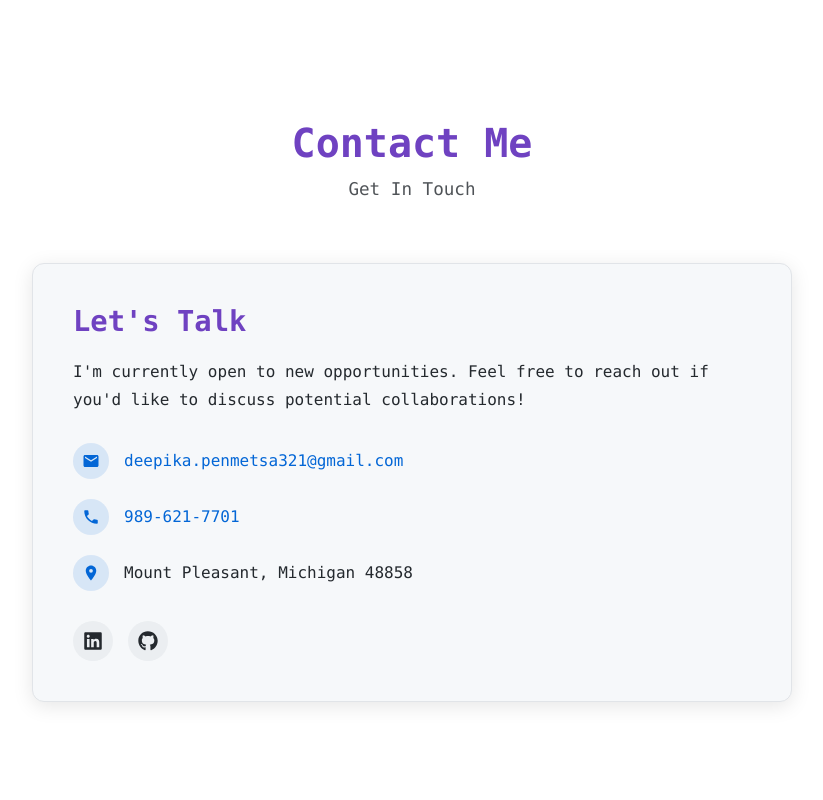
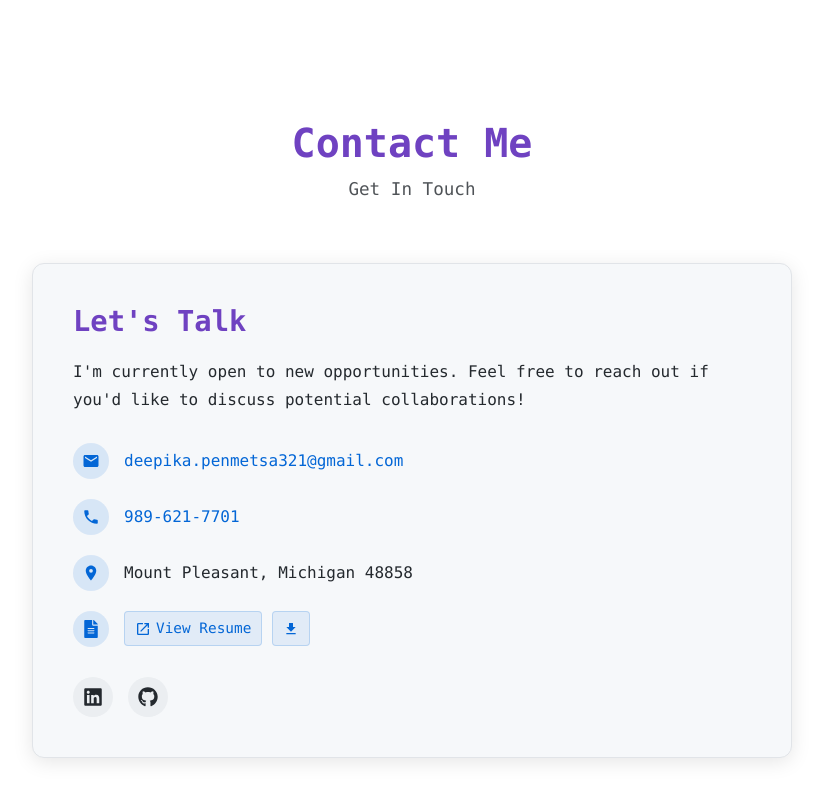
Before and after one commit to deepika-penmetsa/Portfolio, a React (Create React App) app: page / in a window 1280 px wide. Shown: the part 4148-4948 px from the top of the page, without its empty margins (228-1051 px from the left). Built offline with nearby package versions, Linux system fonts and the light colour scheme.

Commit message:
UI changes 5

```diff
--- a/src/components/Contact.js
+++ b/src/components/Contact.js
@@ -3,11 +3,15 @@ import styled from 'styled-components';
 import {
   MdEmail,
   MdLocationOn,
-  MdPhone
+  MdPhone,
+  MdDownload,
+  MdOpenInNew
 } from 'react-icons/md';
-import { FaLinkedin, FaGithub } from 'react-icons/fa';
+import { FaLinkedin, FaGithub, FaFileAlt } from 'react-icons/fa';
 
 const Contact = ({ resumeData }) => {
+  const resumePath = '/assets/Deepika_Penmetsa_Resume.pdf';
+
   return (
     <ContactContainer id="contact">
       <div className="container">
@@ -53,6 +57,22 @@ const Contact = ({ resumeData }) => {
                   <MdLocationOn />
                 </ContactIcon>
                 <ContactInfoValue>{resumeData.personal.location}</ContactInfoValue>
+              </ContactInfoItem>
+
+              <ContactInfoItem>
+                <ContactIcon>
+                  <FaFileAlt />
+                </ContactIcon>
+                <ContactInfoValue>
+                  <ResumeActions>
+                    <ResumeLink href={resumePath} target="_blank" rel="noopener noreferrer">
+                      <MdOpenInNew /> View Resume
+                    </ResumeLink>
+                    <ResumeLink href={resumePath} download="Deepika_Penmetsa_Resume.pdf">
+                      <MdDownload />
+                    </ResumeLink>
+                  </ResumeActions>
+                </ContactInfoValue>
               </ContactInfoItem>
             </ContactInfoItems>
 
@@ -298,4 +318,33 @@ const SocialLink = styled.a`
   }
 `;
 
+const ResumeActions = styled.div`
+  display: flex;
+  flex-wrap: wrap;
+  gap: 10px;
+`;
+
+const ResumeLink = styled.a`
+  display: inline-flex;
+  align-items: center;
+  gap: 5px;
+  padding: 5px 10px;
+  background-color: ${props => `${props.theme.primary}15`};
+  color: ${props => props.theme.primary};
+  border-radius: 4px;
+  font-size: 0.9rem;
+  text-decoration: none;
+  transition: all 0.2s ease;
+  border: 1px solid ${props => `${props.theme.primary}30`};
+
+  &:hover {
+    background-color: ${props => props.theme.primary};
+    color: ${props => props.theme.background};
+  }
+
+  svg {
+    font-size: 16px;
+  }
+`;
+
 export default Contact;
```
